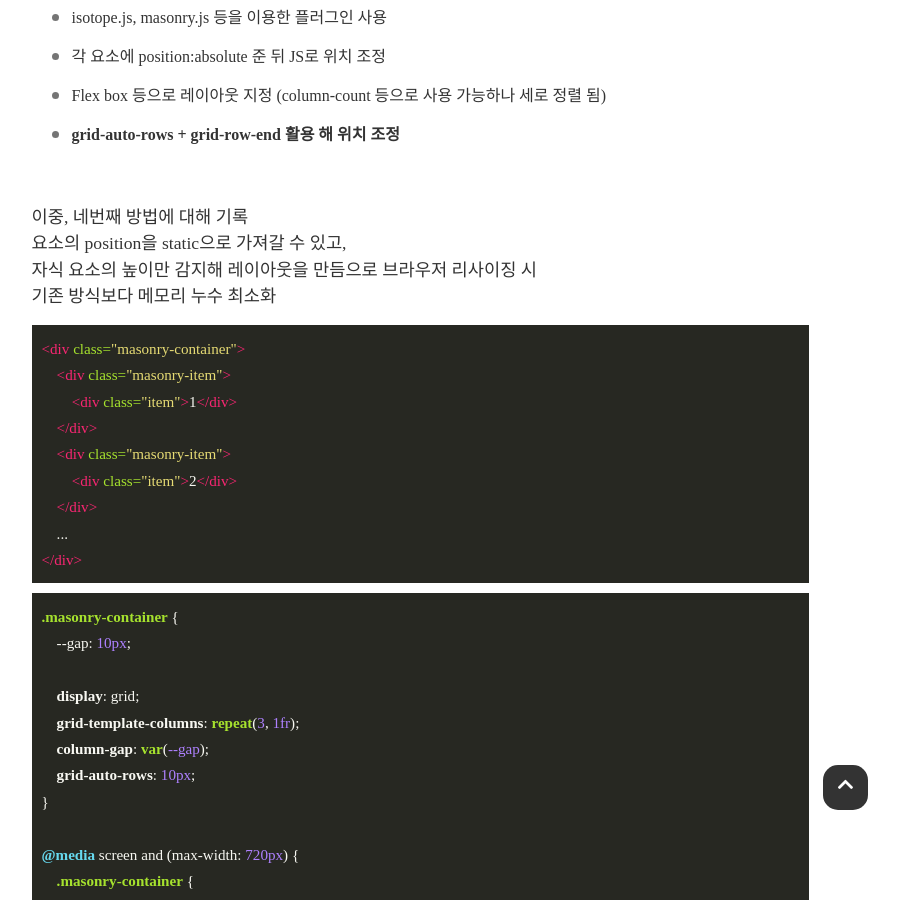
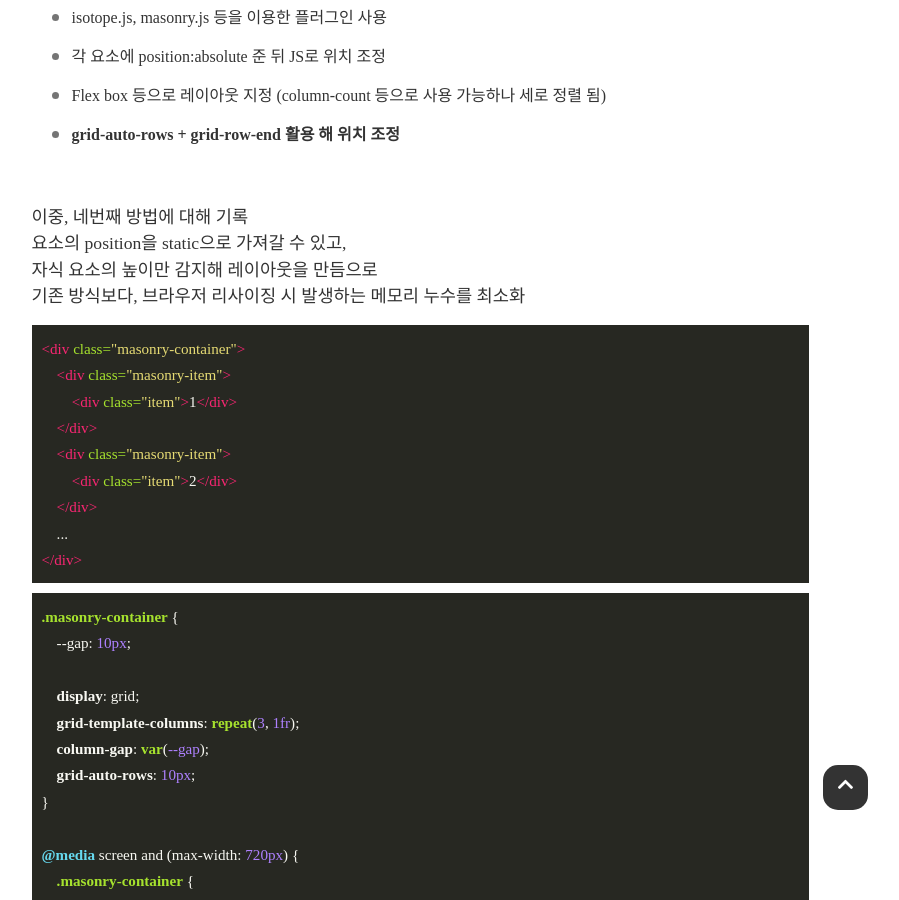
Before and after one commit to JeongrakChoi/JeongrakChoi.github.io, a Jekyll site: the page built from _posts/2022-07-02-grid-masonry.md, in a window 1280 px wide and 900 px high, scrolled down 560 px. Shown: the whole window, without its empty margins (220-1119 px from the left). Built offline with Jekyll 4.4.1, drawn with Linux system fonts in a browser that asks for light colours; nearby versions of some CDN libraries; some web fonts are replaced; comment, search, counter and statistics services are not loaded.

Commit message:
Update 2022-07-02-grid-masonry.md

```diff
--- a/_posts/2022-07-02-grid-masonry.md
+++ b/_posts/2022-07-02-grid-masonry.md
@@ -31,8 +31,8 @@ comments : true
 이중, 네번째 방법에 대해 기록
 <br>
 요소의 position을 static으로 가져갈 수 있고,
-자식 요소의 높이만 감지해 레이아웃을 만듬으로 브라우저 리사이징 시
-기존 방식보다 메모리 누수 최소화
+자식 요소의 높이만 감지해 레이아웃을 만듬으로
+기존 방식보다, 브라우저 리사이징 시 발생하는 메모리 누수를 최소화
 
 {% highlight html %}
 <div class="masonry-container">
```
